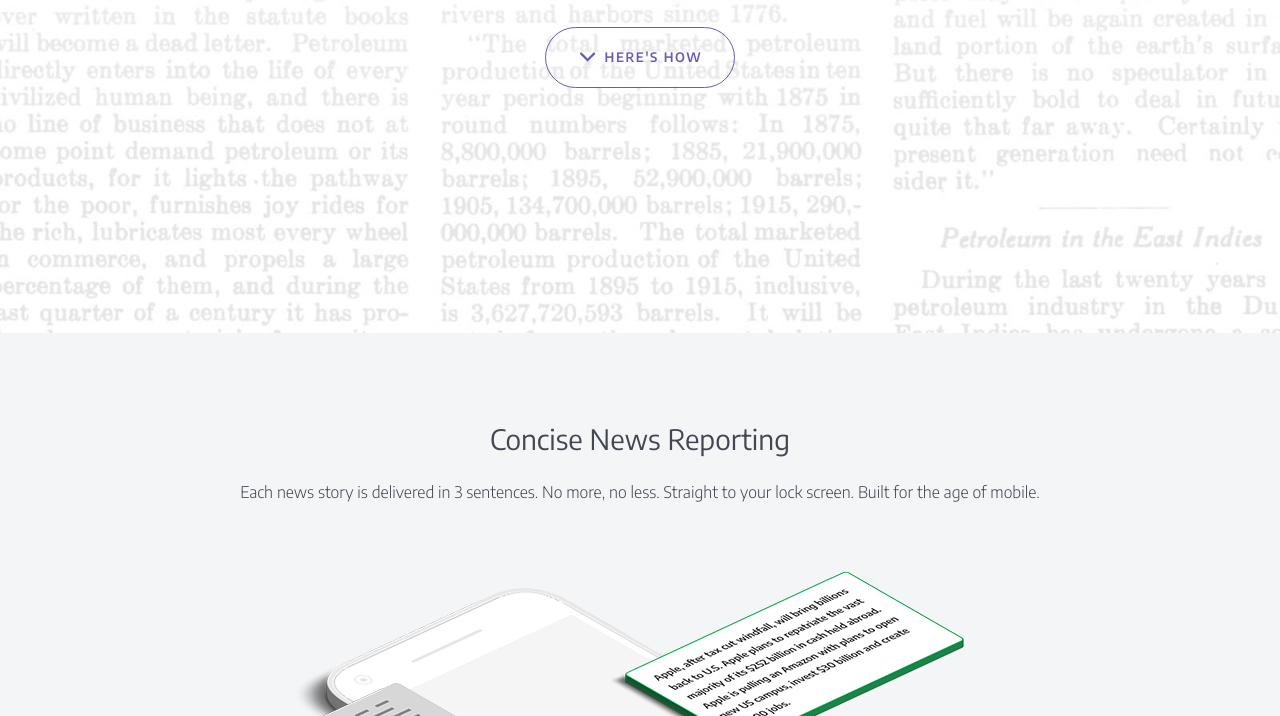
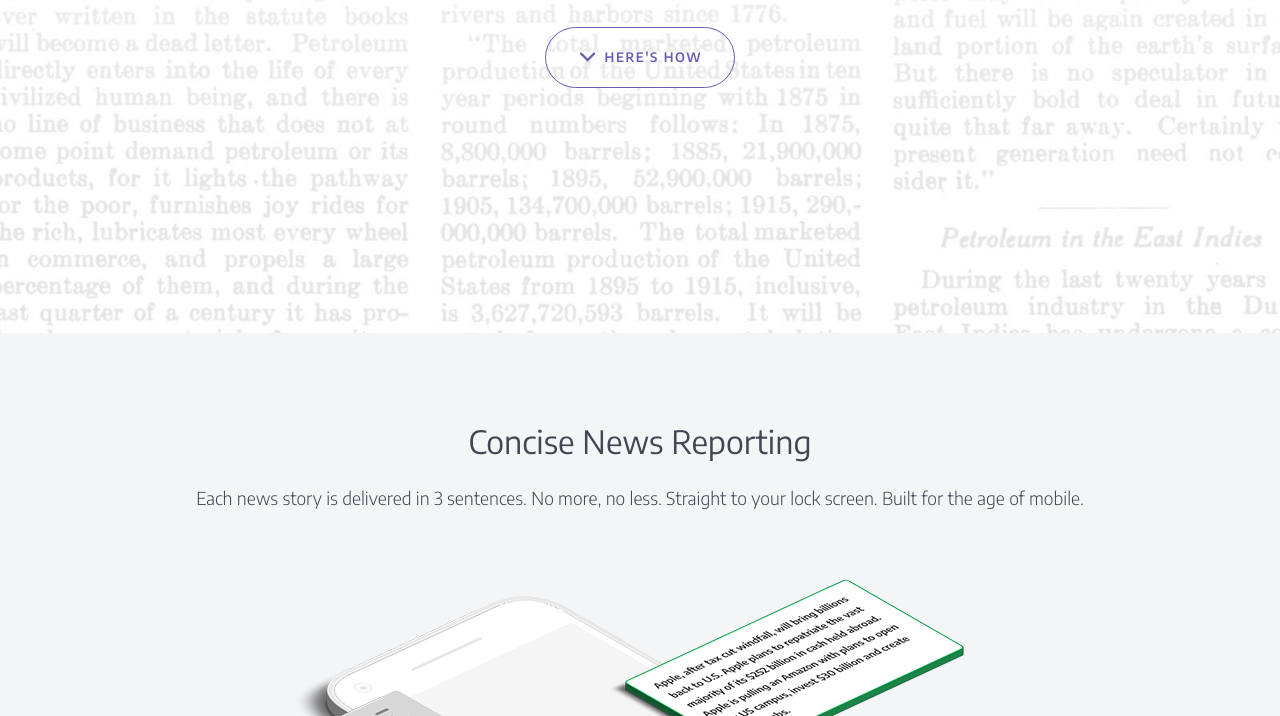
Before and after one commit to shouby/brewitti-landing, a website: page index.html in a window 1280 px wide. Shown: the part 467-1183 px from the top of the page. Drawn offline with nearby package versions, Linux system fonts and the light colour scheme; files whose address does not match are found by name.

Commit message:
increase font size for intro title

```diff
--- a/index.html
+++ b/index.html
@@ -145,8 +145,8 @@
 
     <section class="section-intro bg-faded text-xs-center" id="intro-section">
       <div class="container">
-        <h3 class="wp wp-1">Concise News Reporting</h3>
-        <p class="lead wp wp-2">Each news story is delivered in 3 sentences. No more, no less. Straight to your lock screen. Built for the age of mobile.</p>
+        <h3 class="wp wp-1" style="font-size: 2em;">Concise News Reporting</h3>
+        <p class="lead wp wp-2" style="font-size: 1.11111em">Each news story is delivered in 3 sentences. No more, no less. Straight to your lock screen. Built for the age of mobile.</p>
         <img src="img/mock.png" alt="iPad mock" class="img-fluid wp wp-3">
       </div>
     </section>
```
